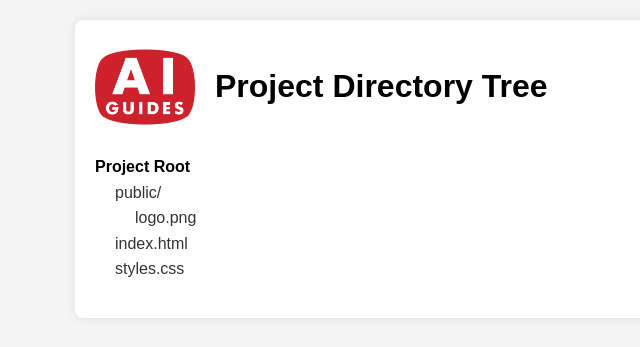
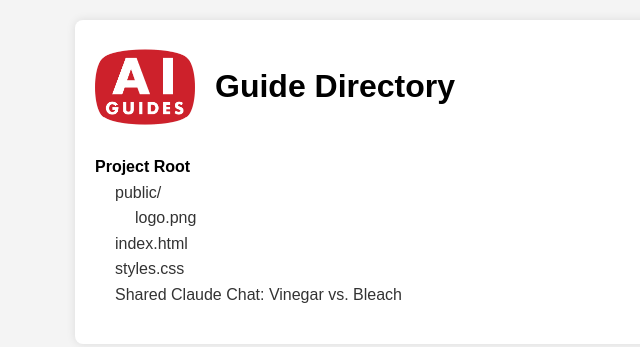
Before and after one commit to GofrAI/AiGuidesStatic, a plain HTML site: page index.html in a window 1280 px wide. Shown: the whole page, without its empty margins (145-785 px from the left). Drawn offline with Linux system fonts and the light colour scheme.

Commit message:
chat 1 vinegar vs bleach

```diff
--- a/index.html
+++ b/index.html
@@ -10,7 +10,7 @@
     <div class="container">
         <header>
             <img src="public/logo.png" alt="Company Logo" class="logo">
-            <h1>Project Directory Tree</h1>
+            <h1>Guide Directory</h1>
         </header>
 
         <nav class="directory-tree">
@@ -26,6 +26,7 @@
                         </li>
                         <li><a href="#">index.html</a></li>
                         <li><a href="#">styles.css</a></li>
+                        <li><a href="https://claude.ai/share/399b2dbc-308e-4cc6-8d32-54b7c51e6f9a">Shared Claude Chat: Vinegar vs. Bleach</a></li>
                     </ul>
                 </li>
             </ul>
```
